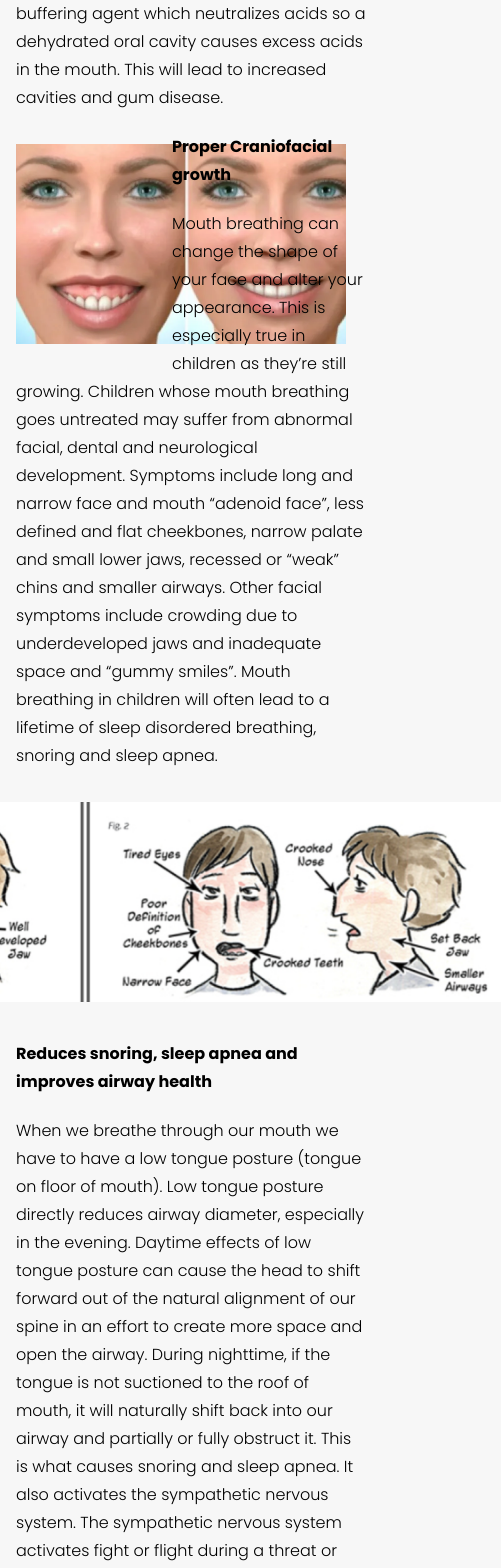
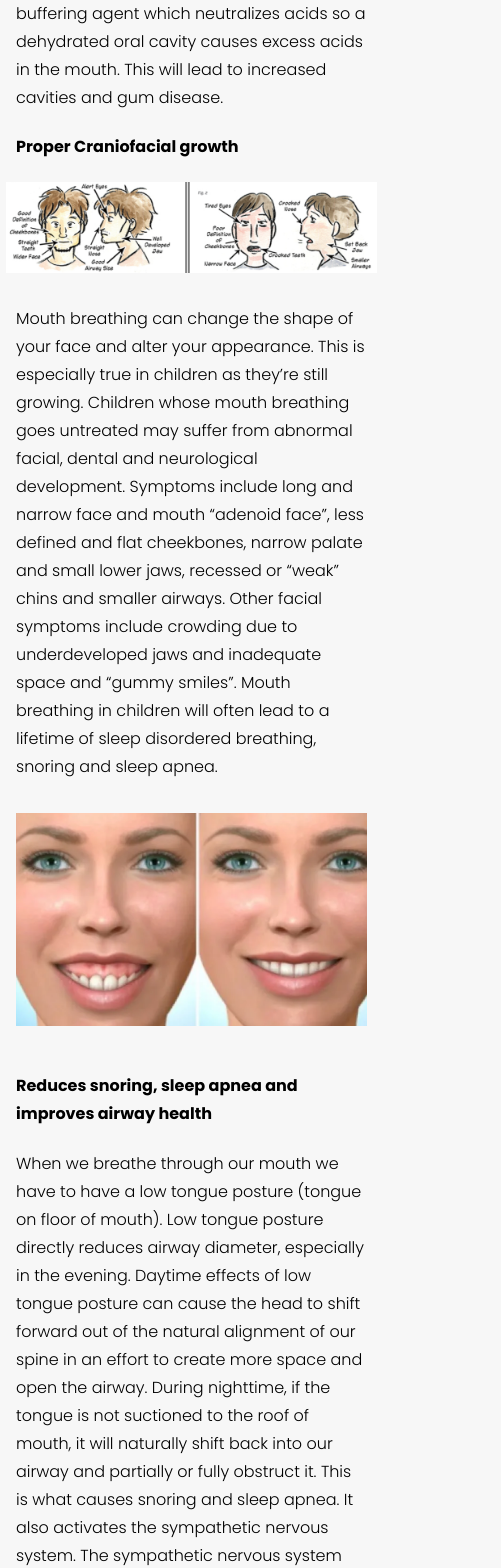
Before and after one commit to revomag/Revomag-Site, a React (Vite) app: page /mouth-breathing in a window 390 px wide. Shown: the part 1980-3548 px from the top of the page, 501 px wide, since content can reach past the window. Built offline with nearby package versions, Linux system fonts and the light colour scheme.

Commit message:
completes styling for mouth breathing page

```diff
--- a/src/components/navigation/hamburgerMenu/hamburgerMenu.scss
+++ b/src/components/navigation/hamburgerMenu/hamburgerMenu.scss
@@ -70,7 +70,7 @@
 	position: absolute;
 	padding: 0.5em 0.5em;
 	top: 1.5em;
-	left: 1.5em;
+	left: 1em;
 	cursor: pointer;
 }
 
@@ -148,6 +148,7 @@
 ul {
 	text-align: left;
 	padding-top: 2em;
+	line-height: 1.5;
 }
 
 #ham-collapse-ul {
--- a/src/pages/Information/mouthBreathing/mouthBreathing.scss
+++ b/src/pages/Information/mouthBreathing/mouthBreathing.scss
@@ -17,6 +17,7 @@
 
 		@media (max-width: 1023px) {
 			max-width: 40vw;
+			float: none;
 		}
 
 		img {
@@ -27,9 +28,12 @@
 			padding-top: 1em;
 
 			@media (max-width: 1023px) {
-				height: 200px;
+				float: none;
+				height: auto;
+				width: 90vw;
+				max-width: 800px;
 				padding-top: 1em;
-				padding-right: 1em;
+				padding-right: 0;
 			}
 		}
 	}
@@ -39,43 +43,65 @@
 		justify-content: center;
 
 		@media (max-width: 1023px) {
-			max-width: 40vw;
+			max-width: 95vw;
 		}
 
 		img {
-			height: 225px;
+			height: auto;
+			max-width: 65vw;
 			padding-bottom: 1em;
 			padding-top: 1em;
 
 			@media (max-width: 1023px) {
-				height: 200px;
-				padding-top: 1em;
+				height: auto;
+				width: 95vw;
+				max-width: 800px;
+				padding-top: 0;
 			}
 		}
 	}
 
-	.mouth-breathing-image3-container {
+	.mouth-breathing-media-wrapper {
 		display: flex;
-		justify-content: center;
+		justify-content: space-between;
 
 		@media (max-width: 1023px) {
-			max-width: 40vw;
+			display: block;
 		}
 
-		img {
-			height: 450px;
-			padding-bottom: 1em;
-			padding-top: 1em;
+		.mouth-breathing-image3-container {
+			display: flex;
+			justify-content: center;
 
 			@media (max-width: 1023px) {
-				height: 200px;
+				max-width: 95vw;
+			}
+
+			img {
+				height: 450px;
+				padding-bottom: 1em;
 				padding-top: 1em;
+
+				@media (max-width: 1023px) {
+					height: auto;
+					width: 95vw;
+					max-width: 800px;
+					padding-top: .5em;
+				}
 			}
 		}
 	}
 
 	.mouth-breathing-video-container {
 		padding: 1em 0 4em 0;
+
+		@media (max-width: 1023px) {
+			padding-right: 0;
+			padding-bottom: 2em;
+			display: flex;
+			flex-direction: column;
+			align-items: center;
+		}
 
 		iframe {
 			width: 700px;
@@ -92,4 +118,8 @@
 			}
 		}
 	}
+
+	ul {
+		padding-top: 0;
+	}
 }
--- a/src/pages/Information/mouthBreathing/mouthBreathing.tsx
+++ b/src/pages/Information/mouthBreathing/mouthBreathing.tsx
@@ -28,6 +28,15 @@ export default function MouthBreathing(): ReactElement {
                 <p>Breathing through our nose warms, humidifies and filters the air we take into our body. Air that is breathed directly into the lungs is not filtered. Breathing through the nose filters the air before it enters our body. Allergens, bacteria and viruses are filtered out of the body through the turbinates and adenoids. The mucous of airway linings also collects potential contaminants where they’re destroyed by nasal enzymes before they can enter our body.</p>
                 <h4>Dental health</h4>
                 <p>Breathing through the mouth causes the oral cavity to become dried out, Saliva is the buffering agent which neutralizes acids so a dehydrated oral cavity causes excess acids in the mouth. This will lead to increased cavities and gum disease.</p>
+                <h4>Proper Craniofacial growth</h4>
+                <div className={"mouth-breathing-image2-container"}>
+                    <img
+                        id={'mouth-breathing-image2'}
+                        src={Profile}
+                        alt={"Examples of poor craniofacial formation"}
+                        loading={'lazy'}/>
+                </div>
+                <p>Mouth breathing can change the shape of your face and alter your appearance. This is especially true in children as they’re still growing. Children whose mouth breathing goes untreated may suffer from abnormal facial, dental and neurological development. Symptoms include long and narrow face and mouth “adenoid face”, less defined and flat cheekbones, narrow palate and small lower jaws, recessed or “weak” chins and smaller airways. Other facial symptoms include crowding due to underdeveloped jaws and inadequate space and “gummy smiles”. Mouth breathing in children will often lead to a lifetime of sleep disordered breathing, snoring and sleep apnea.</p>
                 <div className={"mouth-breathing-image1-container"}>
                     <img
                         id={'mouth-breathing-image1'}
@@ -35,18 +44,10 @@ export default function MouthBreathing(): ReactElement {
                         alt={"Comparison of gummy smile to normal smile"}
                         loading={'lazy'}/>
                 </div>
-                <h4>Proper Craniofacial growth</h4>
-                <p>Mouth breathing can change the shape of your face and alter your appearance. This is especially true in children as they’re still growing. Children whose mouth breathing goes untreated may suffer from abnormal facial, dental and neurological development. Symptoms include long and narrow face and mouth “adenoid face”, less defined and flat cheekbones, narrow palate and small lower jaws, recessed or “weak” chins and smaller airways. Other facial symptoms include crowding due to underdeveloped jaws and inadequate space and “gummy smiles”. Mouth breathing in children will often lead to a lifetime of sleep disordered breathing, snoring and sleep apnea.</p>
-                <div className={"mouth-breathing-image2-container"}>
-                    <img
-                        id={'mouth-breathing-image2'}
-                        src={Profile}
-                        alt={"Examples of poor craniofacial formation"}
-                        loading={'lazy'}/>
-                </div>
                 <h4>Reduces snoring, sleep apnea and improves airway health</h4>
                 <p>When we breathe through our mouth we have to have a low tongue posture (tongue on floor of mouth). Low tongue posture directly reduces airway diameter, especially in the evening. Daytime effects of low tongue posture can cause the head to shift forward out of the natural alignment of our spine in an effort to create more space and open the airway. During nighttime, if the tongue is not suctioned to the roof of mouth, it will naturally shift back into our airway and partially or fully obstruct it. This is what causes snoring and sleep apnea. It also activates the sympathetic nervous system. The sympathetic nervous system activates fight or flight during a threat or perceived danger. It is difficult to get into “deep sleep”, which is the restorative and regenerative sleep we need, when our bodies are in a fight or flight response all night. This greatly affects sleep quality, hormone health and overall mental and physical health. Children are commonly misdiagnosed with ADHD due to sleep disordered breathing.</p>
                 <p className={'italic'}> **Current literature demonstrates that myofunctional therapy decreases apnea-hypopnea index (AHI) by approximately 50% in adults and 62% in children.</p>
+                <div className={'mouth-breathing-media-wrapper'}>
                     <div className={"mouth-breathing-image3-container"}>
                         <img
                             id={'mouth-breathing-image3'}
@@ -62,6 +63,7 @@ export default function MouthBreathing(): ReactElement {
                                 allow="accelerometer; autoplay; clipboard-write; encrypted-media; gyroscope; picture-in-picture; web-share"
                                 allowFullScreen>
                         </iframe>
+                    </div>
                 </div>
                 <h4>Oxygen absorption</h4>
                 <p>Nasal breathing regulates the amount of air that comes into the body. When you breathe through your mouth, you’re exhaling out too much carbon dioxide. We need CO2 to accumulate in our body in order to optimally utilize the oxygen we breathe in. Carbon dioxide plays a significant role in the release of oxygen from hemoglobin, it triggers breathing, maintains blood pH and prevents smooth muscle spasms.</p>
```
Lines whose indentation alone changed are shown as unchanged.
